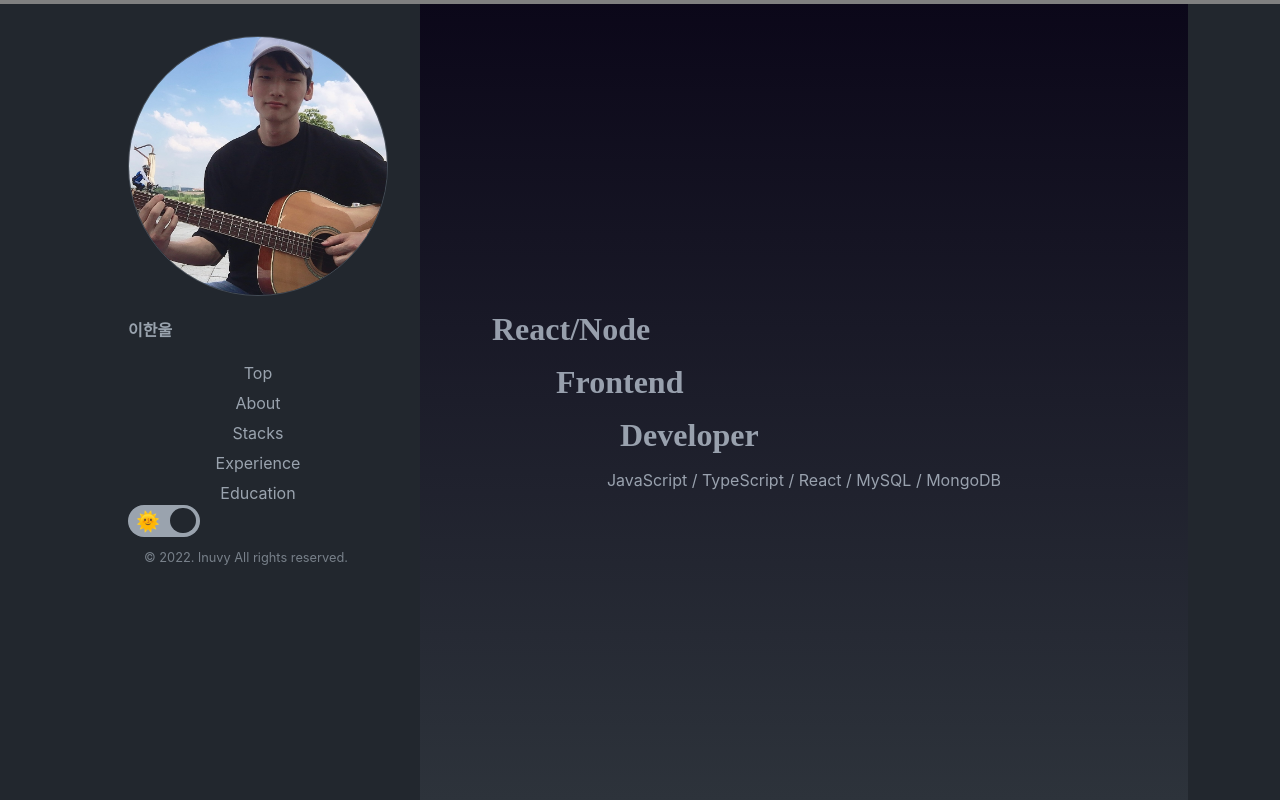
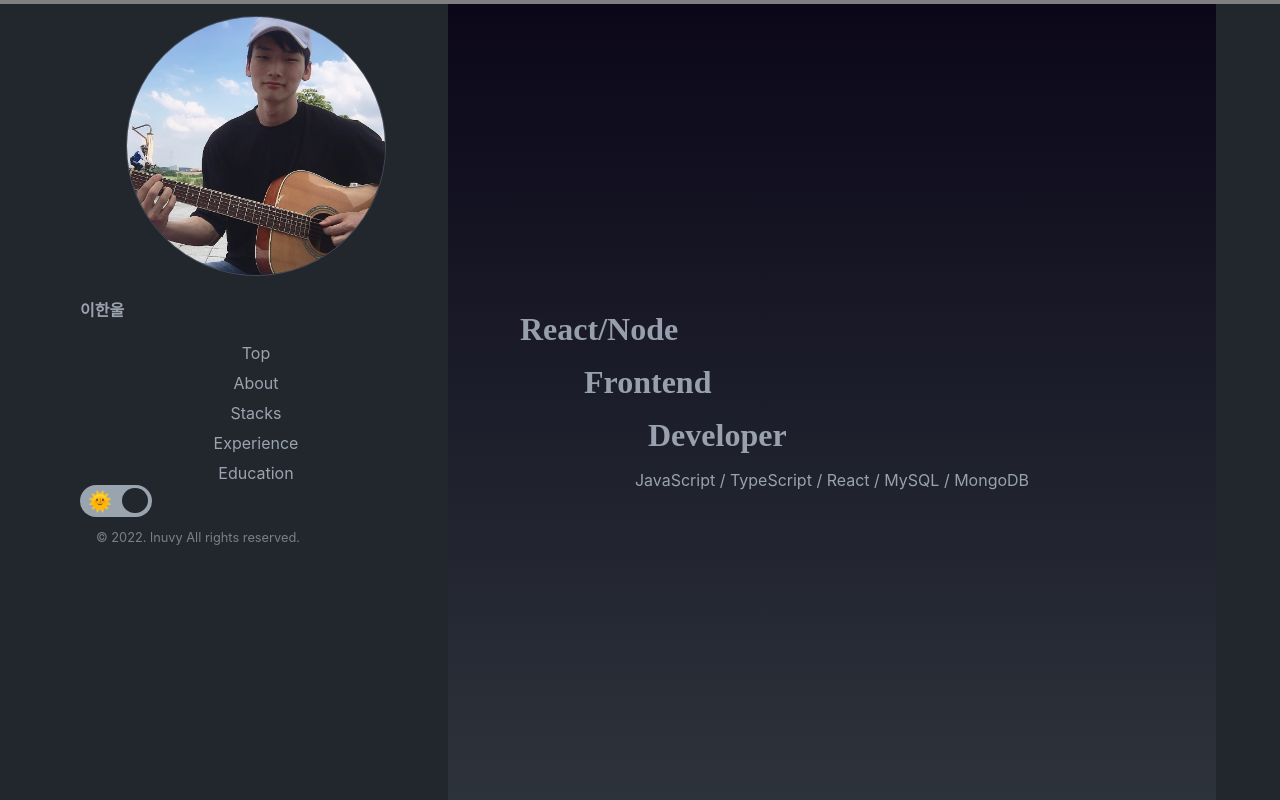
Before and after one commit to lnuvy/lnuvy.github.io, a Next.js app: page / in a window 1280 px wide. Shown: the top 800 px of the page. Built offline with nearby package versions, Linux system fonts and the light colour scheme.

Commit message:
emotion Global에 Props를 넘길때 undefined가 나오는 현상

```diff
--- a/pages/_app.tsx
+++ b/pages/_app.tsx
@@ -1,9 +1,8 @@
-import '../styles/globals.css'
 import type { AppProps } from 'next/app'
-
 import { ThemeProvider } from '@emotion/react'
 import { useEffect, useState } from 'react'
 import { theme } from '../styles/theme'
+import GlobalStyles from '../styles/GlobalStyles'
 
 function MyApp({ Component, pageProps }: AppProps) {
   const [isDark, setIsDark] = useState(true)
@@ -37,9 +36,8 @@ function MyApp({ Component, pageProps }: AppProps) {
           : { device: theme.device, palette: theme.lightTheme }
       }
     >
-      <div className="global-div">
-        <Component {...pageProps} changeMode={changeMode} />
-      </div>
+      <GlobalStyles isDark={isDark} />
+      <Component {...pageProps} changeMode={changeMode} />
     </ThemeProvider>
   )
 }
--- a/pages/index.tsx
+++ b/pages/index.tsx
@@ -4,9 +4,13 @@ import styled from '@emotion/styled'
 import LeftBar from '@components/LeftBar'
 import RightContent from '../src/layout/RightContent'
 import ScrollProgress from '@components/ScrollProgressBar'
+import GlobalStyles from '../styles/GlobalStyles'
 
 const Home: NextPage = ({ changeMode }: any) => {
   return (
+    <>
+      <GlobalStyles />
+
       <GlobalWrap>
         <Head>
           <title>프론트엔드 개발자 이한울</title>
@@ -21,22 +25,22 @@ const Home: NextPage = ({ changeMode }: any) => {
           <RightContent />
         </Container>
       </GlobalWrap>
+    </>
   )
 }
 
 const GlobalWrap = styled.div`
-  max-width: 100vw;
-  transition: background-color 0.3s ease-in-out;
+  //max-width: 100vw;
+  transition: background-color 0.3s;
   background: ${({ theme }) => theme.palette.backgroundColor};
   color: ${({ theme }) => theme.palette.text2};
 `
 
 const Container = styled.div`
-  max-width: 90vw;
+  width: 90vw;
   display: flex;
   flex: 1;
   margin: 0 auto;
-  gap: 1rem;
 
   @media ${({ theme }) => theme.device.mobile} {
     gap: 0;
--- a/src/components/LeftBar/Chapter/index.tsx
+++ b/src/components/LeftBar/Chapter/index.tsx
@@ -33,7 +33,7 @@ const Wrap = styled.div`
       content: '';
       border-bottom: solid 2px ${({ theme }) => theme.palette.borderColor};
       transform: scaleX(0);
-      transition: transform 250ms ease-in-out;
+      transition: transform 0.2s;
     }
 
     &:hover:after {
@@ -46,7 +46,7 @@ const Wrap = styled.div`
 
       &:hover {
         color: ${({ theme }) => theme.palette.text1};
-        transition: all 0.3s ease-in-out;
+        transition: all 0.3s;
       }
     }
   }
--- a/src/components/LeftBar/LeftBarStyles.ts
+++ b/src/components/LeftBar/LeftBarStyles.ts
@@ -1,12 +1,28 @@
 import styled from '@emotion/styled'
 
-export const BurgerIcon = styled.label`
+type SidebarProps = {
+  mobileToggle: boolean
+}
+
+export const SidebarBtn = styled.div`
+  position: fixed;
+  width: 60px;
+  height: 50px;
+  background-color: transparent;
+  border-radius: 8px;
+  z-index: 50;
+  top: 1rem;
+  left: 0;
+`
+
+export const BurgerIcon = styled.label<SidebarProps>`
   @media ${({ theme }) => theme.device.mobile} {
     width: 30px;
     height: 20px;
     display: block;
     position: fixed;
     top: 2rem;
+    left: 1rem;
     & > span {
       display: block;
       height: 2px;
@@ -17,48 +33,42 @@ export const BurgerIcon = styled.label`
       transition: 0.3s;
 
       &:nth-child(1) {
-        top: 0;
+        ${({ mobileToggle }) =>
+          mobileToggle ? 'top: 50%; transform: rotate(45deg);' : 'top: 0;'};
       }
       &:nth-child(2) {
         top: 50%;
+        ${({ mobileToggle }) => (mobileToggle ? 'opacity: 0;' : 'top: 50%;')};
       }
       &:nth-child(3) {
-        top: 100%;
+        ${({ mobileToggle }) =>
+          mobileToggle ? 'top: 50%;transform: rotate(-45deg);' : 'top: 100%;'};
       }
-    }
-
-    input[id='sidebar']:checked + & > span:nth-child(1) {
-      top: 50%;
-      transform: rotate(45deg);
-    }
-    input[id='sidebar']:checked + & > span:nth-child(2) {
-      opacity: 0;
-    }
-
-    input[id='sidebar']:checked + & > span:nth-child(3) {
-      top: 50%;
-      transform: rotate(-45deg);
     }
   }
 `
-
-export const Wrap = styled.div`
+export const Wrap = styled.div<SidebarProps>`
   height: 100vh;
   padding: 1rem;
-  max-width: 30vw;
-  position: sticky;
+  width: 30vw;
+  position: fixed;
   top: 0;
-  left: 0px;
+  transition: left 0.5s;
+  background-color: ${({ theme }) => theme.palette.backgroundColor};
 
   @media ${({ theme }) => theme.device.mobile} {
+    width: 40vw;
+    min-width: 280px;
     position: fixed;
-    left: -300px;
+    left: ${({ mobileToggle }) => (mobileToggle ? '0;' : '-500px;')};
+    z-index: 2;
   }
 `
 
 export const ImageProfile = styled.div`
   width: 260px;
   height: 260px;
+  margin: 0 auto;
 
   @media ${({ theme }) => theme.device.tablet} {
     width: 200px;
--- a/src/components/LeftBar/index.tsx
+++ b/src/components/LeftBar/index.tsx
@@ -5,13 +5,16 @@ import {
   Image,
   Span,
   Footer,
+  SidebarBtn,
   BurgerIcon,
 } from './LeftBarStyles'
 import Chapter from '@components/LeftBar/Chapter'
 import ToggleBox from '@elements/ToggleBox'
 import { theme } from '../../../styles/theme'
+import { useCheck } from '@hooks/useInput'
 
 const LeftBar = ({ changeMode }: any) => {
+  const [sidebarToggle, onChangeToggle] = useCheck(false)
   const [checked, setChecked] = useState<any>(false)
 
   useEffect(() => {
@@ -22,15 +25,27 @@ const LeftBar = ({ changeMode }: any) => {
   return (
     <>
       <br />
-      <input type="checkbox" id="sidebar" style={{ display: 'none' }} />
-      <BurgerIcon htmlFor="sidebar" onClick={(e) => e.stopPropagation()}>
-        <span />
-        <span />
-        <span />
-      </BurgerIcon>
+      <SidebarBtn>
+        <input
+          type="checkbox"
+          id="sidebar"
+          style={{ display: 'none' }}
+          checked={sidebarToggle}
+          onChange={onChangeToggle}
+        />
+        <BurgerIcon
+          mobileToggle={sidebarToggle}
+          htmlFor="sidebar"
+          onClick={(e) => e.stopPropagation()}
+        >
+          <span />
+          <span />
+          <span />
+        </BurgerIcon>
+      </SidebarBtn>
       <br />
-      <Wrap>
-        <br />
+
+      <Wrap mobileToggle={sidebarToggle}>
         <ImageProfile>
           <Image src="images/profile.JPG" alt="my_img" />
         </ImageProfile>
--- a/src/elements/ToggleBox.tsx
+++ b/src/elements/ToggleBox.tsx
@@ -14,8 +14,6 @@ const ToggleBox = ({
     // setCheck(checked || true)
     setCheck(checked ?? true)
   }, [checked])
-
-  console.log(checked)
 
   return (
     <CheckBox
@@ -47,7 +45,7 @@ const CheckBox = styled.input`
     padding: 0 0 0 0.5rem;
     justify-content: flex-start;
     align-items: center;
-    transition: background-color 0.2s ease-in-out;
+    transition: background-color 0.3s;
     content: '🌞';
     font-size: 1.2rem;
     background: ${({ theme }) => theme.palette.text2};
--- /dev/null
+++ b/src/hooks/useInput.ts
@@ -0,0 +1,39 @@
+import {
+  ChangeEvent,
+  Dispatch,
+  SetStateAction,
+  useCallback,
+  useState,
+} from 'react'
+
+type ReturnTypes<T = any> = [
+  T,
+  (e: ChangeEvent<HTMLInputElement>) => void,
+  Dispatch<SetStateAction<T>>,
+]
+
+export const useInput = <T = any>(initialData: T): ReturnTypes => {
+  const [value, setValue] = useState(initialData)
+  const handler = useCallback((e: ChangeEvent<HTMLInputElement>) => {
+    setValue(e.target.value as unknown as T)
+  }, [])
+  return [value, handler, setValue]
+}
+
+const useInputs = <T = any>(initialData: T): ReturnTypes => {
+  const [values, setValues] = useState(initialData)
+
+  const handler = useCallback((e: ChangeEvent<HTMLInputElement>) => {
+    const { name, value } = e.target
+    setValues((val) => ({ ...val, [name]: value }))
+  }, [])
+  return [values, handler, setValues]
+}
+
+export const useCheck = <T = any>(init: T): ReturnTypes => {
+  const [check, setCheck] = useState(init)
+  const handler = useCallback((e: ChangeEvent<HTMLInputElement>) => {
+    setCheck(e.target.checked as unknown as T)
+  }, [])
+  return [check, handler, setCheck]
+}
--- a/src/layout/RightContent.tsx
+++ b/src/layout/RightContent.tsx
@@ -23,12 +23,12 @@ const RightContent = () => {
 
 const Wrap = styled.div`
   max-width: calc(90vw - 30vw);
+  margin-left: 30vw;
   @media ${({ theme }) => theme.device.mobile} {
     max-width: 90vw;
+    margin-left: 0;
   }
   background-color: ${({ theme }) => theme.palette.backgroundColor};
-
-  //@media;
 `
 //
 // const Title = styled.div`
--- /dev/null
+++ b/styles/GlobalStyles.tsx
@@ -0,0 +1,81 @@
+import React from 'react'
+import { Global, css } from '@emotion/react'
+
+type ThemeProps = {
+  isDark: boolean
+}
+
+const GlobalStyles = ({ isDark }: ThemeProps) => {
+  console.log('뭐냐>', isDark)
+  const styles = css`
+    html,
+    body {
+      padding: 0;
+      margin: 0;
+      font-family: Pretendard, -apple-system, BlinkMacSystemFont, system-ui,
+        Roboto, 'Helvetica Neue', 'Segoe UI', 'Apple SD Gothic Neo',
+        'Noto Sans KR', 'Malgun Gothic', 'Apple Color Emoji', 'Segoe UI Emoji',
+        'Segoe UI Symbol', sans-serif;
+      scroll-behavior: smooth;
+      background-color: ${isDark ? '#22272e;' : '#fff'};
+    }
+
+    a {
+      color: inherit;
+      text-decoration: none;
+    }
+
+    * {
+      box-sizing: border-box;
+    }
+
+    .flex-start {
+      display: flex;
+      justify-content: start;
+      align-items: center;
+    }
+
+    .flex-center {
+      display: flex;
+      justify-content: center;
+      align-items: center;
+    }
+
+    .flex-sb {
+      display: flex;
+      justify-content: space-between;
+      align-items: center;
+    }
+
+    .flex-end {
+      display: flex;
+      justify-content: end;
+      align-items: center;
+    }
+
+    .flex-c-start {
+      display: flex;
+      flex-direction: column;
+      justify-content: center;
+      align-items: start;
+    }
+
+    .flex-c-center {
+      display: flex;
+      flex-direction: column;
+      justify-content: center;
+      align-items: center;
+    }
+
+    .flex-c-end {
+      display: flex;
+      flex-direction: column;
+      justify-content: center;
+      align-items: end;
+    }
+  `
+
+  return <Global styles={styles} />
+}
+
+export default GlobalStyles
--- a/styles/globals.css
+++ /dev/null
@@ -1,65 +0,0 @@
-html,
-body {
-    padding: 0;
-    margin: 0;
-    font-family: Pretendard, -apple-system, BlinkMacSystemFont, system-ui, Roboto, 'Helvetica Neue', 'Segoe UI', 'Apple SD Gothic Neo', 'Noto Sans KR', 'Malgun Gothic', 'Apple Color Emoji', 'Segoe UI Emoji', 'Segoe UI Symbol', sans-serif;
-    scroll-behavior: smooth;
-}
-
-a {
-    color: inherit;
-    text-decoration: none;
-}
-
-* {
-    box-sizing: border-box;
-}
-
-.global-div {
-    min-height: 100vh;
-}
-
-.flex-start {
-    display: flex;
-    justify-content: start;
-    align-items: center;
-}
-
-.flex-center {
-    display: flex;
-    justify-content: center;
-    align-items: center;
-}
-
-.flex-sb {
-    display: flex;
-    justify-content: space-between;
-    align-items: center;
-}
-
-.flex-end {
-    display: flex;
-    justify-content: end;
-    align-items: center;
-}
-
-.flex-c-start {
-    display: flex;
-    flex-direction: column;
-    justify-content: center;
-    align-items: start;
-}
-
-.flex-c-center {
-    display: flex;
-    flex-direction: column;
-    justify-content: center;
-    align-items: center;
-}
-
-.flex-c-end {
-    display: flex;
-    flex-direction: column;
-    justify-content: center;
-    align-items: end;
-}
```
Also changed, not shown: src/hooks/useDetectScroll.ts (deleted, +0 -24 lines). Lines whose indentation alone changed are shown as unchanged.
